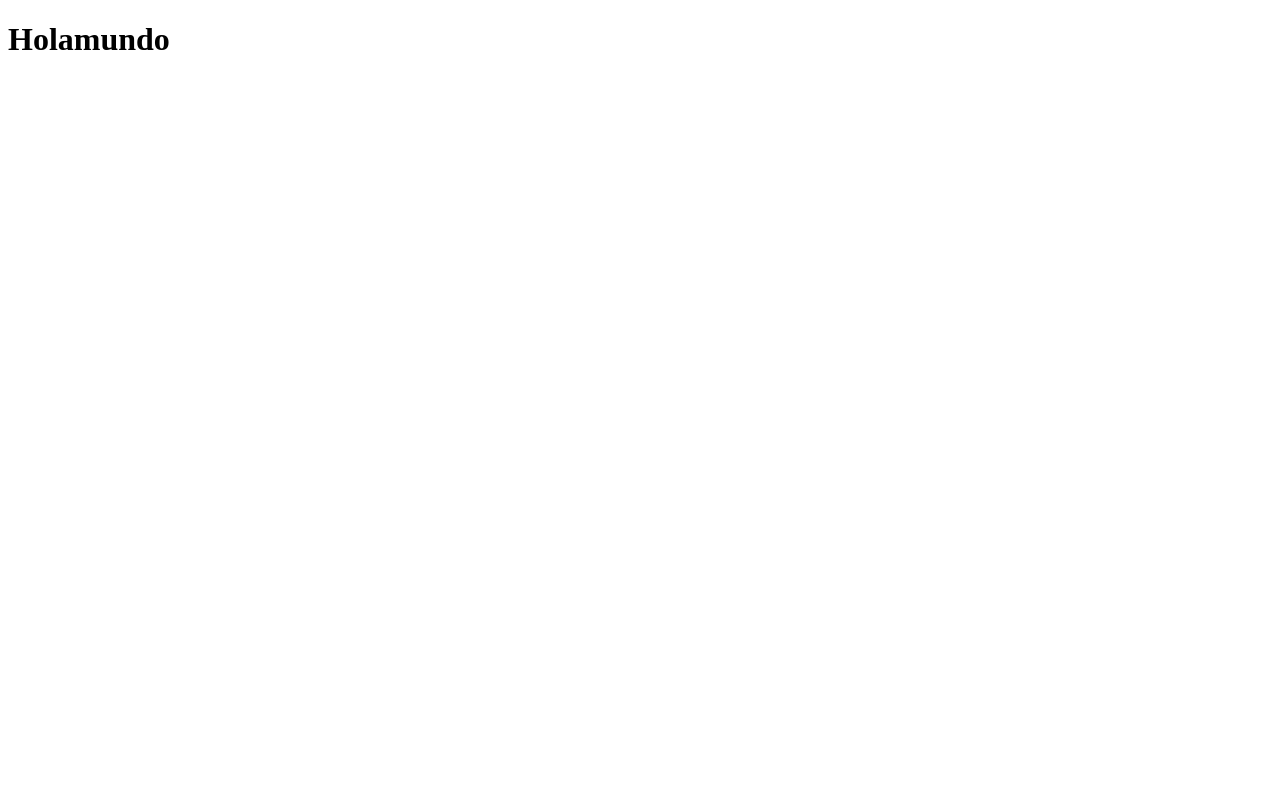
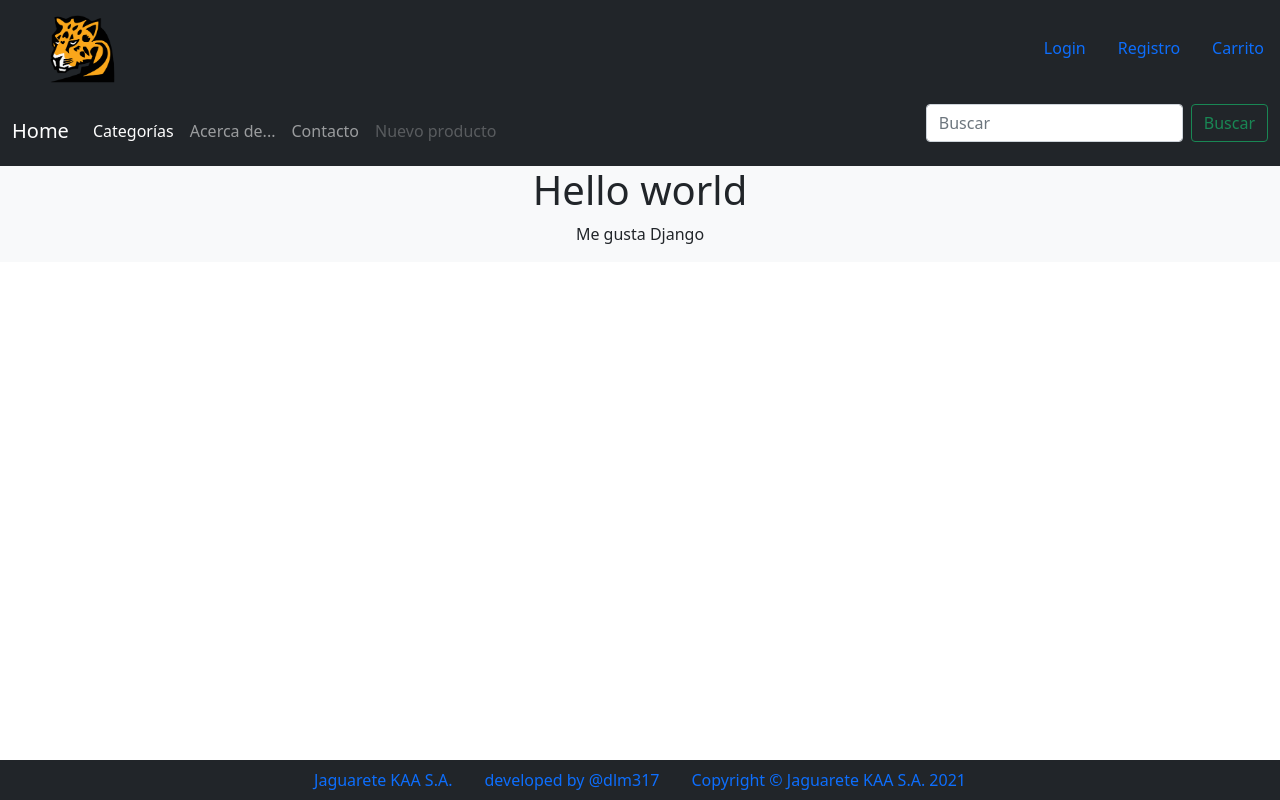
Before and after one commit to dmoreira317/Polotic_Django_Final_project, a Django app: page /index/ in a window 1280 px wide. Before the commit the page is almost empty. Run offline with Django 3.2, Linux system fonts and the light colour scheme; some libraries are stand-ins or nearby versions.

Commit message:
Added header, footer and logo to the template, general page layout design done

```diff
--- a/jaguarete_kaa/jaguarete01/templates/index.html
+++ b/jaguarete_kaa/jaguarete01/templates/index.html
@@ -1,12 +1,9 @@
-<!DOCTYPE html>
-<html lang="en">
-  <head>
-    <meta charset="UTF-8" />
-    <meta http-equiv="X-UA-Compatible" content="IE=edge" />
-    <meta name="viewport" content="width=device-width, initial-scale=1.0" />
-    <title>Jaguarete KAA</title>
-  </head>
-  <body>
-    <h1>Holamundo</h1>
-  </body>
-</html>
+{% extends "template.html" %} {% block head %}
+  <title>Jaguarete KAA</title>
+  {% endblock %} {% block body %}
+
+  <h1 class="text-center">Hello world</h1>
+  <p class="text-center">Me gusta Django</p>
+
+  {% endblock %}
+</jaguarete01>
--- /dev/null
+++ b/jaguarete_kaa/jaguarete01/templates/template.html
@@ -0,0 +1,116 @@
+{% load static %}
+
+<html lang="en">
+  <head>
+    <meta charset="UTF-8" />
+    <meta http-equiv="X-UA-Compatible" content="IE=edge" />
+    <meta name="viewport" content="width=device-width, initial-scale=1.0" />
+
+    <!-- CSS bootstrap-->
+    <link
+      href="https://cdn.jsdelivr.net/npm/bootstrap@5.0.0-beta3/dist/css/bootstrap.min.css"
+      rel="stylesheet"
+      integrity="sha384-eOJMYsd53ii+scO/bJGFsiCZc+5NDVN2yr8+0RDqr0Ql0h+rP48ckxlpbzKgwra6"
+      crossorigin="anonymous"
+    />
+
+    <!-- JavaScript Bootstrap-->
+    <script
+      src="https://cdn.jsdelivr.net/npm/bootstrap@5.0.0-beta3/dist/js/bootstrap.bundle.min.js"
+      integrity="sha384-JEW9xMcG8R+pH31jmWH6WWP0WintQrMb4s7ZOdauHnUtxwoG2vI5DkLtS3qm9Ekf"
+      crossorigin="anonymous"
+    ></script>
+
+    <!-- Local stylesheet -->
+    <link rel="stylesheet" href="{% static 'css/style.css' %}" />
+
+    <!-- Font Awesome -->
+    <script
+      src="https://kit.fontawesome.com/b24ea00675.js"
+      crossorigin="anonymous"
+    ></script>
+
+    {% block head %}
+    <!--Here we can modify the head of the html from each individual page-->
+    <!--HTML head elements-->
+    {% endblock %}
+  </head>
+
+  <body class="d-flex flex-column min-vh-100">
+      <!-- Logo, login and register bar -->
+    <nav class="navbar  navbar-dark bg-dark" >
+        <a class="navbar-brand mx-5" href="#"><img src="static/img/logo.png" style="width:70px; height:70px" alt="" srcset=""></a>
+    <ul class="nav justify-content-end">
+        <li class="nav-item">
+
+        </li>
+        <li class="nav-item">
+          <a class="nav-link" href="#">Login</a>
+        </li>
+        <li class="nav-item">
+          <a class="nav-link" href="#">Registro</a>
+        </li>
+        <li class="nav-item">
+          <a class="nav-link" href="#" tabindex="-1">Carrito</a>
+        </li>
+      </ul>
+    </nav>
+    <!-- Logo, login and register bar -->
+
+    <!-- collapsible toggle menu bar -->
+    <nav class="navbar navbar-expand-lg navbar-dark bg-dark">
+        <div class="container-fluid">
+          <a class="navbar-brand" href="#">Home</a>
+          <button class="navbar-toggler" type="button" data-bs-toggle="collapse" data-bs-target="#navbarSupportedContent" aria-controls="navbarSupportedContent" aria-expanded="false" aria-label="Toggle navigation">
+            <span class="navbar-toggler-icon"></span>
+          </button>
+          <div class="collapse navbar-collapse" id="navbarSupportedContent">
+            <ul class="navbar-nav me-auto mb-2 mb-lg-0">
+              <li class="nav-item">
+                <a class="nav-link active" aria-current="page" href="#">Categorías</a>
+              </li>
+              <li class="nav-item">
+                <a class="nav-link" href="#">Acerca de...</a>
+              </li>
+              <li class="nav-item">
+                <a class="nav-link" href="#">
+                  Contacto
+                </a>
+              </li>
+              <li class="nav-item">
+                <a class="nav-link disabled" href="#" tabindex="-1" aria-disabled="true">Nuevo producto</a>
+              </li>
+            </ul>
+            <form class="d-flex">
+              <input class="form-control me-2" type="search" placeholder="Buscar" aria-label="Search">
+              <button class="btn btn-outline-success" type="submit">Buscar</button>
+            </form>
+          </div>
+        </div>
+      </nav>
+      </nav>
+    <!-- end of collapsible toggle menu bar -->
+
+    <!-- replaceable content -->
+    <div class="bg-light">
+    {% block body %}
+    <!--esto se usa para ser modificado por Django-->
+    <!--aqui ira el contenido de cada pagina-->
+    {% endblock %}
+    </div>
+
+    <!-- footer -->
+    <ul class="nav justify-content-center bg-dark mt-auto">
+        <li class="nav-item">
+          <a class="nav-link active" aria-current="page" href="#">Jaguarete KAA S.A.</a>
+        </li>
+        <li class="nav-item">
+          <a class="nav-link" href="#">developed by @dlm317</a>
+        </li>
+        <li class="nav-item">
+          <a class="nav-link" href="#">Copyright © Jaguarete KAA S.A. 2021</a>
+        </li>
+      </ul>
+      <!-- end of footer -->
+  </body>
+</html>
--- a/jaguarete_kaa/jaguarete_kaa/urls.py
+++ b/jaguarete_kaa/jaguarete_kaa/urls.py
@@ -20,5 +20,6 @@ from jaguarete01 import views
 
 urlpatterns = [
     path('admin/', admin.site.urls),
-    path('', include('jaguarete01.urls'))
+    path('', include('jaguarete01.urls')),
+    path('', views.index, name='index'),
 ]
```
Also changed, not shown: jaguarete_kaa/jaguarete_kaa/settings.py (+9 -1 lines), jaguarete_kaa/jaguarete01/static/css/style.css (added), jaguarete_kaa/jaguarete01/static/img/logo.png (added).
